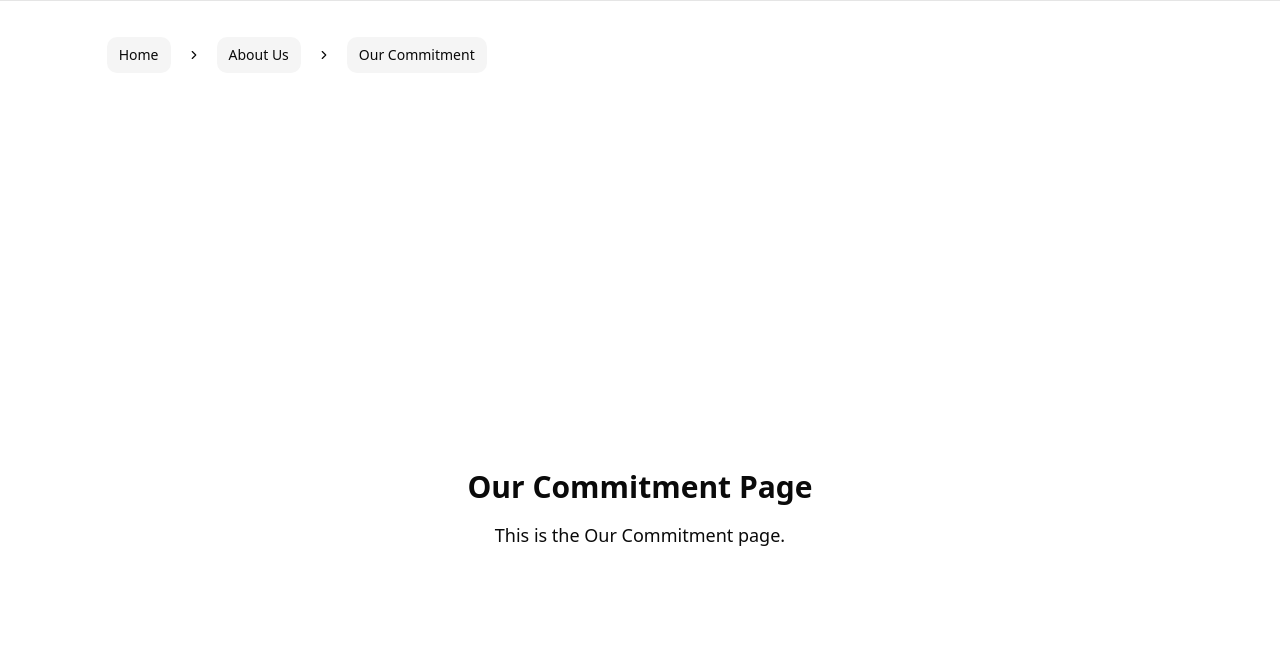
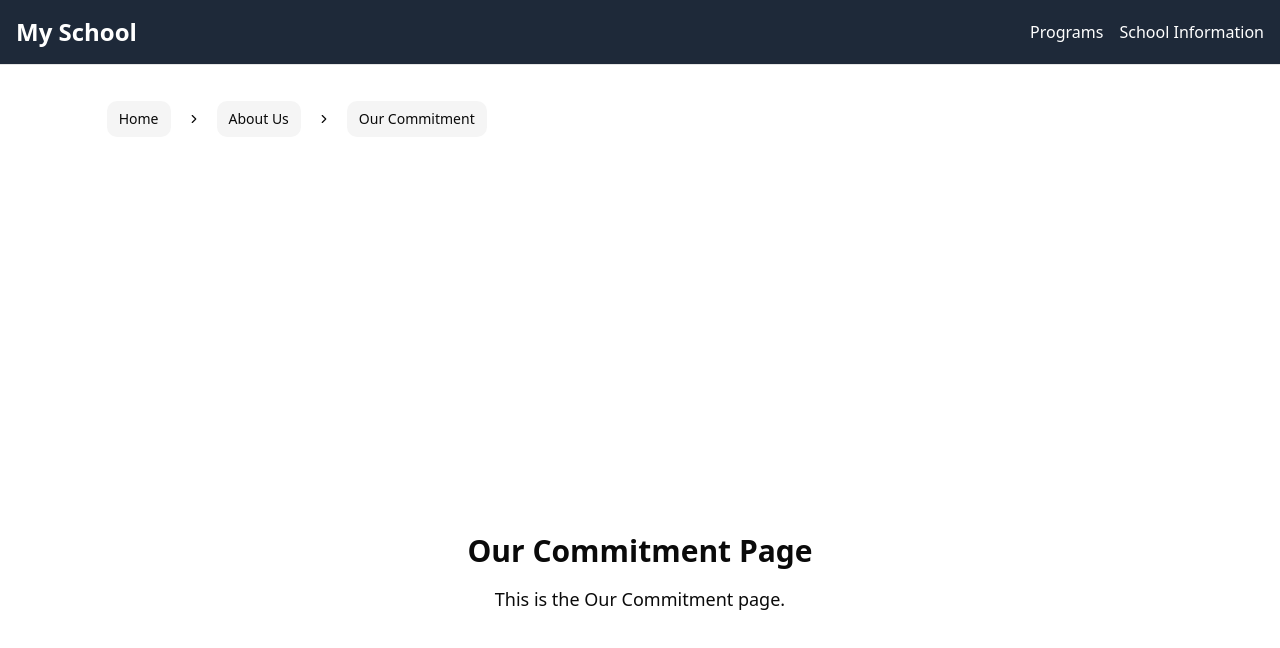
Before and after one commit to tmchuynh/iac_website_2.0, a Next.js app: page /about_us/our_commitment in a window 1280 px wide. Shown: the top 648 px of the page. Built offline with nearby package versions, Linux system fonts and the light colour scheme.

Commit message:
Add NavBar component to RootLayout for improved navigation

```diff
--- a/src/app/layout.tsx
+++ b/src/app/layout.tsx
@@ -4,6 +4,7 @@ import "./globals.css";
 import { Providers } from "./providers";
 import BackToTop from "@/components/buttons/BackToTop";
 import StaticBreadcrumb from "@/components/breadcrumb/BreadcrumbWrapper";
+import NavBar from "@/components/navigation/NavBar";
 
 export default function RootLayout({
   children,
@@ -17,6 +18,7 @@ export default function RootLayout({
           <NotFoundProvider>
             <ThemeProvider attribute="class" defaultTheme="system" enableSystem>
               <main className="flex-grow">
+                <NavBar />
                 <StaticBreadcrumb />
                 {children}
               </main>
```
